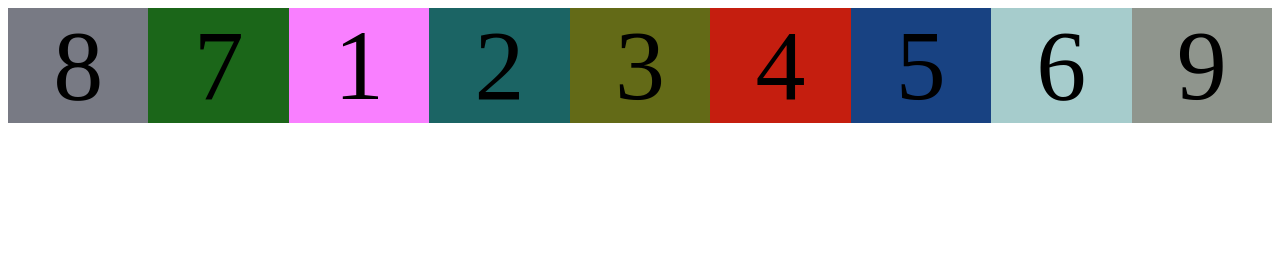
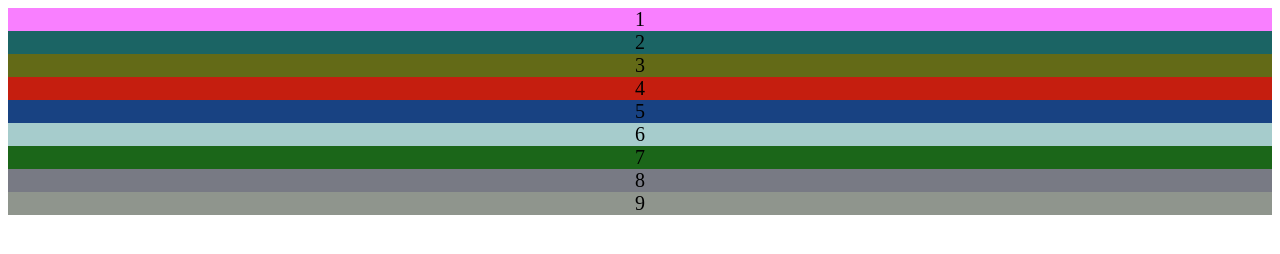
Before and after one commit to Fibechola24/FullStack_Web_development, a plain HTML site: page Flexbox-fundamentals/flexwrap/flexwrap.html in a window 1280 px wide. Drawn offline with Linux system fonts and the light colour scheme.

Commit message:
content alignment

```diff
--- a/Flexbox-fundamentals/flexwrap/flexwrap.css
+++ b/Flexbox-fundamentals/flexwrap/flexwrap.css
@@ -4,7 +4,7 @@
 }
 
 .box {
-  font-size: 100px;
+  font-size: 20px;
   text-align: center;
   text-shadow: 4px 4px 0 rgba (0, 0, 0, 0, 1);
 }
@@ -56,7 +56,7 @@
 }
 */
 
-.container{
+/* .container{
   display: flex;
 }
 .box{
@@ -68,4 +68,19 @@
 }
 .box8{
   order: -2;
-}
+}  */
+
+
+
+/* code for content alignment below */
+
+/* .container{
+  display: flex;
+  justify-content: space-evenly;
+  border: 10px solid mistyrose;
+  flex-direction: column;
+  min-height: 100vh;
+} */
+
+
+/* code for items: align-items */
```
